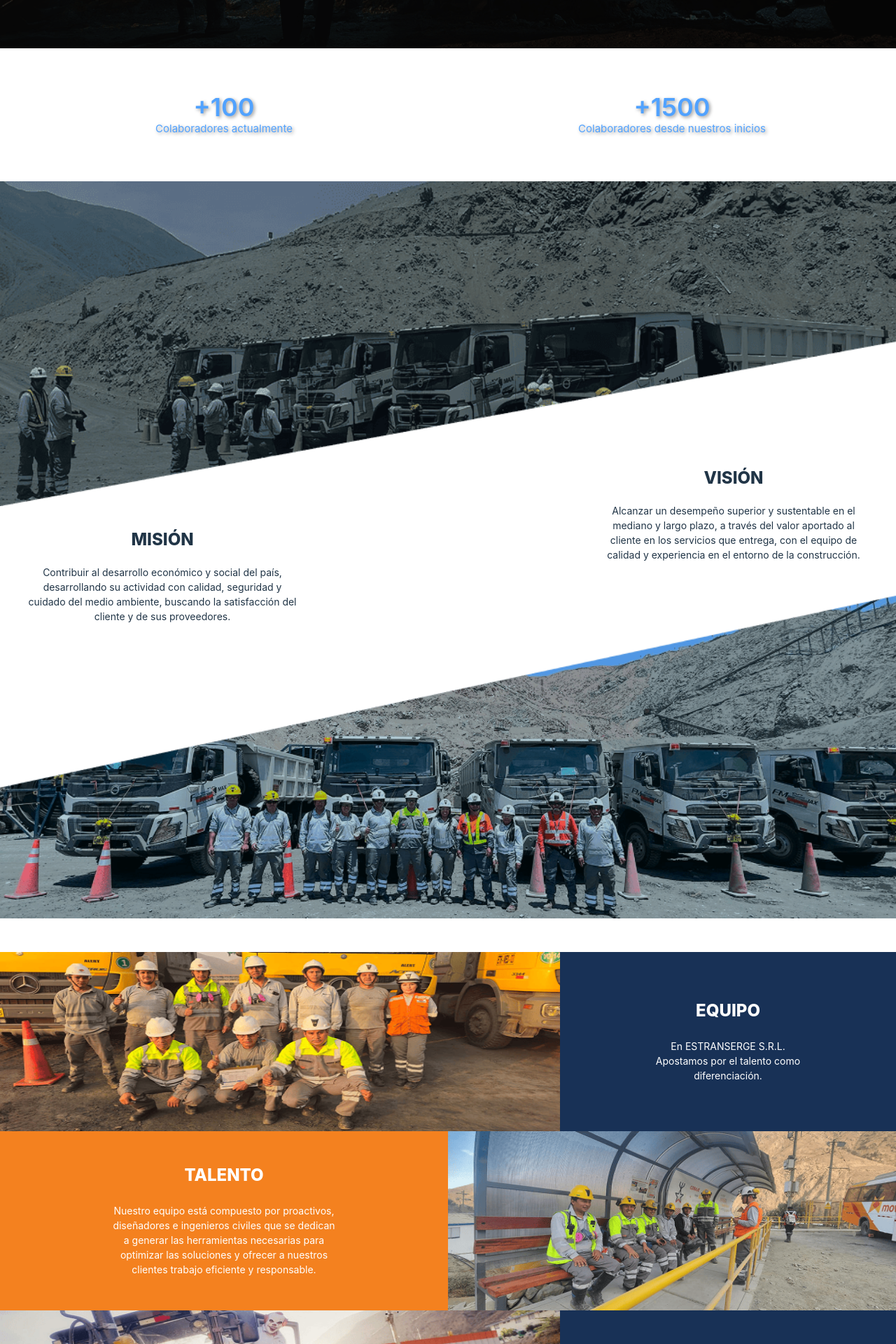
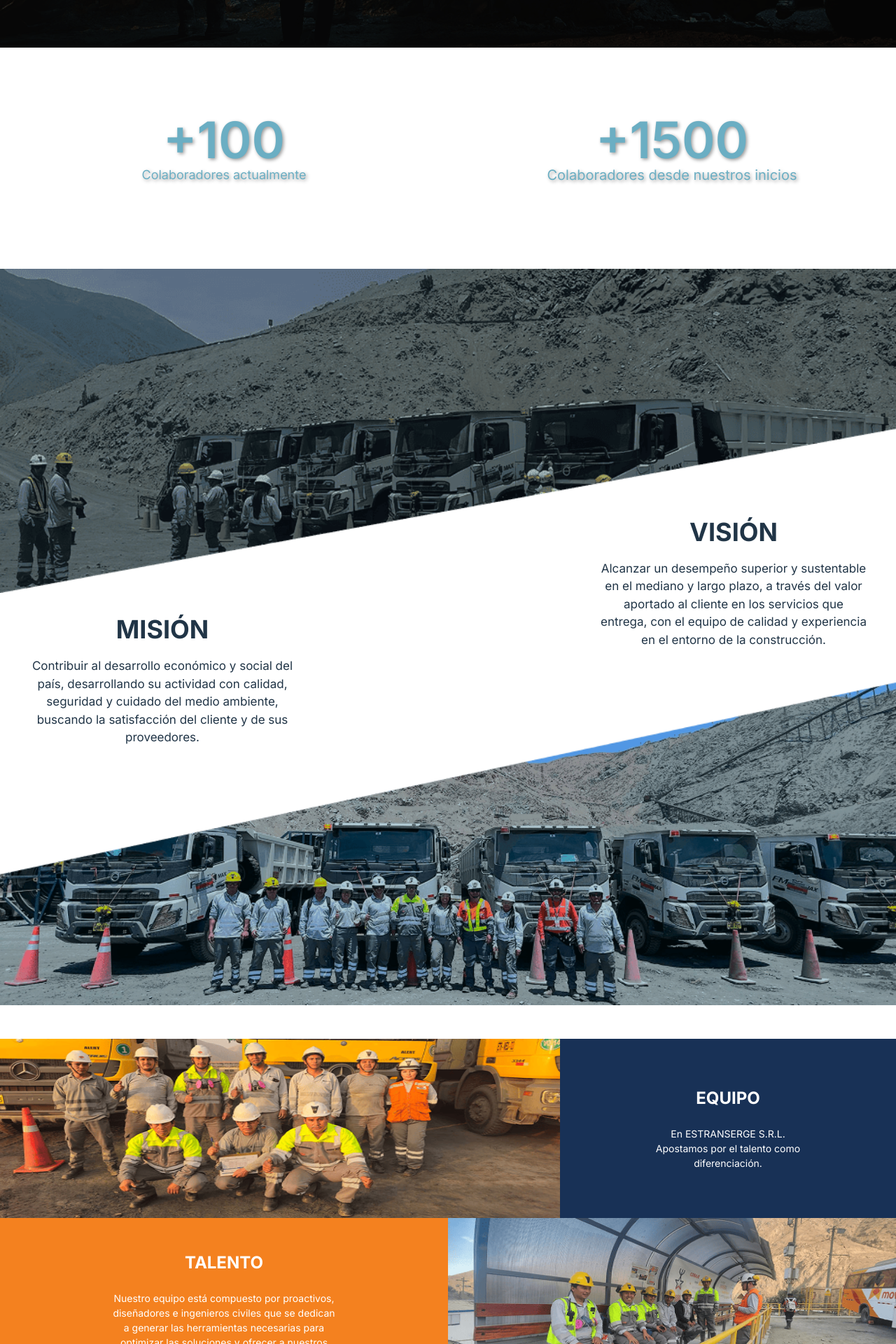
Before and after one commit to cristhian-fernandez-cumbia/vite-landing-etranserge, a React (Vite) app: page /nosotros in a window 1280 px wide. Shown: the part 760-2680 px from the top of the page at 70% size. Built offline with nearby package versions, Linux system fonts and the light colour scheme.

Commit message:
feat(nosotros): efecto desplazamiento scroll

```diff
--- a/src/index.css
+++ b/src/index.css
@@ -1,7 +1,7 @@
-@import 'animate.css/animate.compat.css';
 @import url('https://fonts.googleapis.com/css2?family=Inter:wght@400;500;600;700&display=swap');
 @import url('https://fonts.googleapis.com/css2?family=Kalam&display=swap');
 @import "tailwindcss";
+@import 'animate.css/animate.compat.css';
 
 a {
   font-weight: 500;
@@ -132,7 +132,6 @@ button:focus-visible {
 .comentario{
   font-family: 'Kalam', sans-serif;
   color: #6BAEC3;
-  font-size: 15px;
 }
 
 .menu-option{
--- a/src/pages/Nosotros.tsx
+++ b/src/pages/Nosotros.tsx
@@ -1,3 +1,4 @@
+import { useEffect, useRef, useState } from 'react';
 import bannerNosotros from './../assets/nosotros/nosotros01.png';
 import bannerFondoNosotros from './../assets/nosotros/nosotros02.png';
 import bannerVision from './../assets/nosotros/nosotros03.png';
@@ -5,8 +6,79 @@ import bannerMision from './../assets/nosotros/nosotros04.png';
 import equipo from './../assets/nosotros/nosotros05.png';
 import talento from './../assets/nosotros/nosotros06.png';
 import valor from './../assets/nosotros/nosotros07.png';
+import ScrollAnimation from 'react-animate-on-scroll';
+import 'animate.css/animate.compat.css';
 
 const Nosotros = () => {
+    const [years, setYears] = useState<number>(0); // Contador de años
+    const [projects, setProjects] = useState<number>(0); // Contador de proyectos
+    const [startCounting, setStartCounting] = useState<boolean>(false); // Control de inicio de contadores
+    const sectionRef = useRef<HTMLDivElement | null>(null); // Referencia a la sección
+
+    useEffect(() => {
+      let yearsInterval: ReturnType<typeof setInterval>, projectsInterval: ReturnType<typeof setInterval>;
+
+      if (startCounting) {
+        const yearsTarget = 100;
+        const yearsDuration = 2000;
+        const yearsIncrement = yearsTarget / (yearsDuration / 50);
+        yearsInterval = setInterval(() => {
+          setYears(prev => {
+            if (prev < yearsTarget) {
+              return Math.min(prev + yearsIncrement, yearsTarget);
+            } else {
+              clearInterval(yearsInterval);
+              return yearsTarget;
+            }
+          });
+        }, 50);
+
+
+        const projectsTarget = 1500;
+        const projectsDuration = 2000;
+        const projectsIncrement = projectsTarget / (projectsDuration / 50);
+        projectsInterval = setInterval(() => {
+          setProjects(prev => {
+            if (prev < projectsTarget) {
+              return Math.min(prev + projectsIncrement, projectsTarget);
+            } else {
+              clearInterval(projectsInterval);
+              return projectsTarget;
+            }
+          });
+        }, 50);
+      }
+
+      return () => {
+        clearInterval(yearsInterval);
+        clearInterval(projectsInterval);
+      };
+    }, [startCounting]);
+
+    useEffect(() => {
+      const sectionElement = sectionRef.current;
+
+      // Crear un observer para detectar cuando la sección entra en la vista
+      const observer = new IntersectionObserver(
+        ([entry]) => {
+          if (entry.isIntersecting) {
+            setStartCounting(true); // Iniciar contadores cuando la sección es visible
+          }
+        },
+        { threshold: 0.5 } // Activar cuando el 50% de la sección es visible
+      );
+
+      if (sectionElement) {
+        observer.observe(sectionElement); // Empezar a observar la sección
+      }
+
+      return () => {
+        if (sectionElement) {
+          observer.unobserve(sectionElement); // Dejar de observar cuando se desmonta
+        }
+      };
+    }, []);
+
   return (
     <div className="relative">
       <div>
@@ -14,7 +86,7 @@ const Nosotros = () => {
       </div>
 
       <div className="text-center mt-8">
-        <span className="text-4xl font-bold">Nosotros</span>
+        <span className="text-3xl xl:text-5xl 2xl:text-6xl font-bold">Nosotros</span>
       </div>
 
       <div className="flex justify-center my-2 mb-10">
@@ -31,7 +103,7 @@ const Nosotros = () => {
         }}
       >
         <div className="absolute inset-0 bg-black opacity-75"></div>
-        <p className="relative z-10 w-[450px] text-[15px]">
+        <p className="relative z-10 w-[450px] md:w-[500px] lg:w-[550px] xl:w-[600px] text-[14px] md:text-[15px] lg:text-[16px] xl:text-[17px] 2xl:text-[18px]">
           ETRANSERGE S.R.L, constituida el 17 de enero de 2002, tiene como finalidad ofrecer la prestación de
           servicios inherentes y/o conexos tanto a la Construcción y Minería, brindando servicios específicos, con el
           propósito de reducir los costos e incrementar la productividad de sus clientes en la ejecución de trabajos
@@ -43,68 +115,96 @@ const Nosotros = () => {
         </p>
       </div>
 
-      <div className="flex py-16 text-blue-400 text-shadow">
-        <div className="w-1/2 flex flex-col justify-center items-center">
-          <span className="text-4xl font-semibold">+100</span>
-          <span className="text-[15px]">Colaboradores actualmente</span>
+      <div
+        ref={sectionRef} // Asignar referencia a la sección
+        className="flex py-16 lg:py-24 text-[#6BAEC3] text-shadow flex-wrap flex-col md:flex-row"
+      >
+        <div className="md:w-1/2 flex flex-col justify-center items-center mb-6">
+          <span className="text-5xl font-semibold lg:text-6xl xl:text-7xl 2xl:text-8xl">
+            +{Math.round(years)} {/* Años de experiencia */}
+          </span>
+          <span className="text-[18px] lg:text-lg 2xl:text-xl">Colaboradores actualmente</span>
         </div>
-        <div className="w-1/2 flex flex-col justify-center items-center">
-          <span className="text-4xl font-semibold">+1500</span>
-          <span className="text-[15px]">Colaboradores desde nuestros inicios</span>
+        <div className="md:w-1/2 flex flex-col justify-center items-center mb-6">
+          <span className="text-5xl font-semibold lg:text-6xl xl:text-7xl 2xl:text-8xl">
+            +{Math.round(projects)}
+          </span>
+          <span className="text-[18px] lg:text-xl">Colaboradores desde nuestros inicios</span>
         </div>
       </div>
 
-      <div className='relative'>
+      <div className='relative flex justify-center flex-col items-center'>
         <img src={bannerVision} alt="bannerVision" className=" w-full" />
-        <div className='absolute -bottom-20 flex flex-col w-96 right-10 items-center'>
-          <span className='text-2xl font-extrabold mb-5'>VISIÓN</span>
-          <span className='text-center text-[14px]'>Alcanzar un desempeño superior y sustentable en el mediano y largo plazo, a través del valor aportado al cliente en los servicios que entrega, con el equipo de calidad y experiencia en el entorno de la construcción.</span>
+        <div className='relative md:absolute md:-bottom-20 flex flex-col w-96 md:right-10 items-center'>
+          <span className='text-2xl lg:text-4xl font-extrabold mb-5'>VISIÓN</span>
+          <span className='text-center text-[14px] md:text-[15px] lg:text-[16px] xl:text-[17px] 2xl:text-[18px]'>Alcanzar un desempeño superior y sustentable en el mediano y largo plazo, a través del valor aportado al cliente en los servicios que entrega, con el equipo de calidad y experiencia en el entorno de la construcción.</span>
         </div>
       </div>
-      <div className='h-32 w-full'></div>
-      <div className='relative'>
-        <div className='absolute -top-24 flex flex-col w-96 left-10 items-center'>
-          <span className='text-2xl font-extrabold mb-5'>MISIÓN</span>
-          <span className='text-center text-[14px]'>Contribuir al desarrollo económico y social del país, desarrollando su actividad con calidad, seguridad y cuidado del medio ambiente, buscando la satisfacción del cliente y de sus proveedores.</span>
+      <div className='h-6 md:h-32 w-full'></div>
+      <div className='relative flex justify-center flex-col items-center'>
+        <div className='relative md:absolute md:-top-24 flex flex-col w-96 md:left-10 items-center'>
+          <span className='text-2xl lg:text-4xl font-extrabold mb-5'>MISIÓN</span>
+          <span className='text-center text-[14px] md:text-[15px] lg:text-[16px] xl:text-[17px] 2xl:text-[18px]'>Contribuir al desarrollo económico y social del país, desarrollando su actividad con calidad, seguridad y cuidado del medio ambiente, buscando la satisfacción del cliente y de sus proveedores.</span>
         </div>
         <img src={bannerMision} alt="bannerMision" className=" w-full" />
       </div>
 
       <div className='mt-12'>
-        <div className='flex flex-row'>
-          <div className='w-5/8'>
+        <ScrollAnimation
+          animateIn={'fadeInLeft'}
+          animateOnce={true}
+          offset={100} // Se aplica cuando se ha desplazado una cierta distancia
+          style={{ width: "100%" }}
+        >
+          <div className='flex flex-col-reverse md:flex-row'>
+            <div className='w-full md:w-5/8'>
               <img src={equipo} alt="bannerNosotros" className="h-64 w-full" />
             </div>
-          <div className='w-3/8 flex flex-col items-center justify-center bg-secondary text-white'>
-            <span className='text-2xl font-extrabold mb-6'>EQUIPO</span>
+            <div className='w-full md:w-3/8 flex flex-col items-center justify-center bg-secondary text-white py-6 md:py-0'>
+              <span className='text-2xl font-extrabold mb-2 md:mb-6'>EQUIPO</span>
               <span className='w-60 text-center text-[14px]'>En ESTRANSERGE S.R.L. Apostamos por el talento como diferenciación. </span>
             </div>
           </div>
+        </ScrollAnimation>
 
-        <div className='flex flex-row'>
-          <div className='w-6/12 flex flex-col items-center justify-center bg-footer text-white'>
-            <span className='text-2xl font-extrabold mb-6'>TALENTO</span>
+        <ScrollAnimation
+          animateIn={'fadeInRight'}
+          animateOnce={true}
+          offset={100} // Se aplica cuando se ha desplazado una cierta distancia
+          style={{ width: "100%" }}
+        >
+          <div className='flex flex-col md:flex-row'>
+            <div className='w-full md:w-6/12 flex flex-col items-center justify-center bg-footer text-white py-6 md:py-0'>
+              <span className='text-2xl font-extrabold mb-2 md:mb-6'>TALENTO</span>
               <span className='w-80 text-center text-[14px]'>Nuestro equipo está compuesto por proactivos, diseñadores e ingenieros civiles que se dedican a generar las herramientas necesarias para optimizar las soluciones y ofrecer a nuestros clientes trabajo eficiente y responsable. </span>
             </div>
-          <div className='w-6/12'>
+            <div className='w-full md:w-6/12'>
               <img src={talento} alt="talento etranserge" className="h-64 w-full" />
             </div>
           </div>
+        </ScrollAnimation>
 
-        <div className='flex flex-row'>
-          <div className='w-5/8'>
+        <ScrollAnimation
+          animateIn={'fadeInLeft'}
+          animateOnce={true}
+          offset={100} // Se aplica cuando se ha desplazado una cierta distancia
+          style={{ width: "100%" }}
+        >
+          <div className='flex flex-col-reverse md:flex-row'>
+            <div className='w-full md:w-5/8'>
               <img src={valor} alt="valor etranserge" className="h-64 w-full" />
             </div>
-          <div className='w-3/8 flex flex-col items-center justify-center bg-secondary text-white'>
-            <span className='text-2xl font-extrabold mb-6'>VALOR</span>
+            <div className='w-full md:w-3/8 flex flex-col items-center justify-center bg-secondary text-white py-6 md:py-0'>
+              <span className='text-2xl font-extrabold mb-2 md:mb-6'>VALOR</span>
               <span className='w-60 text-center text-[14px]'>Esto significa que abarcamos todo el proceso para el desarrollo de su proyecto en obra. </span>
             </div>
           </div>
+        </ScrollAnimation>
       </div>
 
-      <div className='my-12 flex flex-row justify-center'>
-        <div className='w-96 flex flex-col items-end'>
-          <h3 className='comentario'>
+      <div className='my-12 flex flex-row justify-center text-[24px]'>
+        <div className='w-80 md:w-96 lg:w-[450px] xl:w-[600px] flex flex-col items-end text-[24px]'>
+          <h3 className='comentario text-[14px] md:text-[17px] lg:text-[18px] xl:text-[20px] 2xl:text-[22px]'>
             "En ETRANSERGE S.R.L., nuestro mayor activo son las personas que conforman nuestro equipo, cuyo esfuerzo, dedicación y profesionalismo hacen posible el éxito de cada proyecto."
           </h3>
           <span className='comentario'>-Carlos Aguero</span>
```
Also changed, not shown: src/pages/Contactanos.tsx (+14 -14 lines), src/pages/Equipos.tsx (+16 -0 lines). Lines whose indentation alone changed are shown as unchanged.
